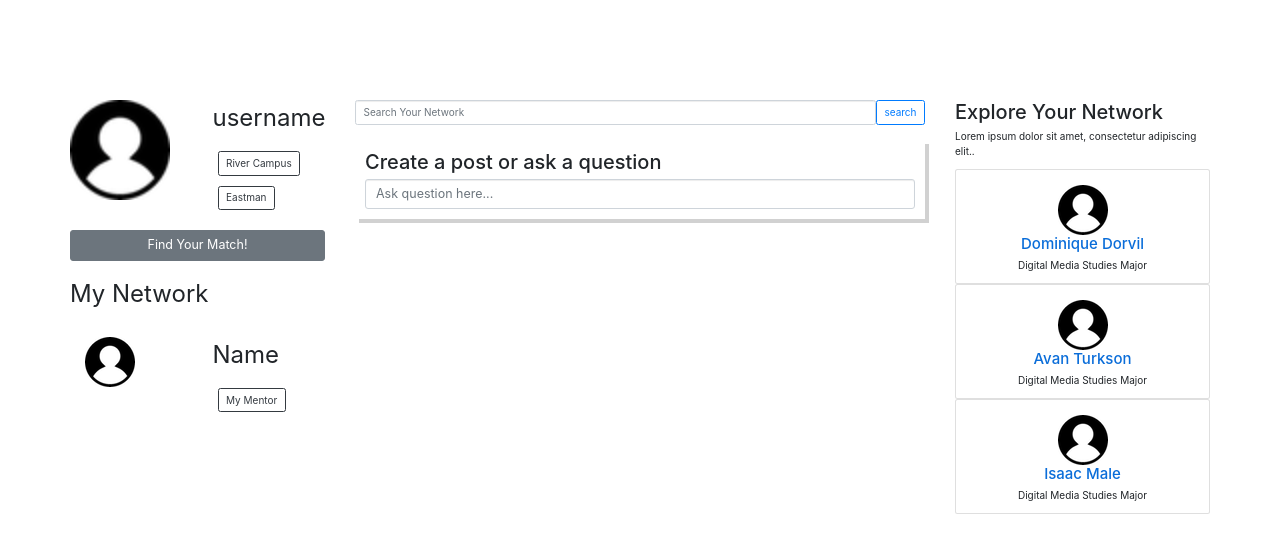
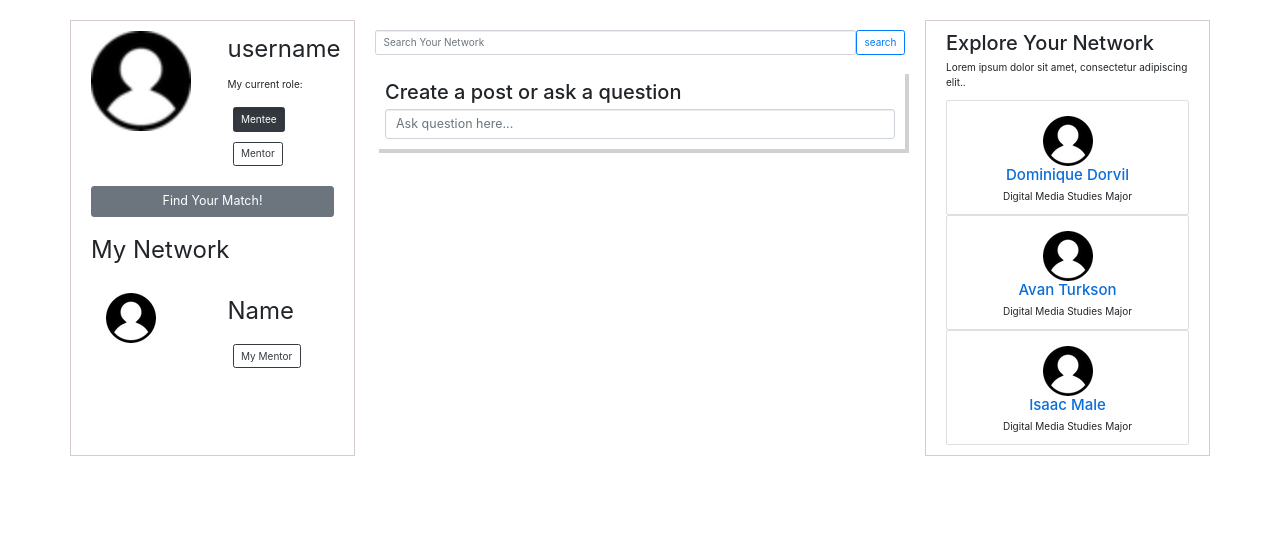
Before and after one commit to Jaddy1/URMentor, a Flask app: page /menteeMain in a window 1280 px wide. Shown: the top 553 px of the page. Run offline with Flask 2, Linux system fonts and the light colour scheme; some libraries are stand-ins or nearby versions.

Commit message:
main page style

```diff
--- /dev/null
+++ b/static/styles/mainstyles.css
@@ -0,0 +1,8 @@
+.column.side{
+    border: 1px solid rgb(214, 202, 202);
+    padding: 10px 20px;
+}
+
+.column.middle{
+    padding: 10px 20px;
+}
--- a/static/styles/styles.css
+++ b/static/styles/styles.css
@@ -30,9 +30,6 @@ section{
     padding: 5px 10px;
 }
 
-#interest>btn{
-}
-
 #interest>row{
     margin: 10px 10px;
 }
--- a/templates/menteeMain.html
+++ b/templates/menteeMain.html
@@ -5,18 +5,19 @@
 {% block head %}
   {{ super() }}
    <link rel="stylesheet" type="text/css" href="{{ url_for('static',filename='styles/choices.css') }}">
+   <link rel="stylesheet" type="text/css" href="{{ url_for('static',filename='styles/mainstyles.css') }}">
 {% endblock %}
+
 
 {% block page_content %}
 
-
-  <body style="padding-top: 100px;">
+  <body style="padding-top: 20px;">
 
     <div class="row">
   <div class="column side">
 
     <!-- <p>Lorem ipsum dolor sit amet, consectetur adipiscing elit..</p> -->
-    <div class="side-container" style="padding-right: 30px;">
+    <div class="side-container">
       <div class="row">
 
 
@@ -28,10 +29,11 @@
 
                <p style="font-size: 24px;">username</p>
 
+               <p>My current role:</p>
               <div class="d-flex flex-wrap">
 
-              <div class="p-2 bd-highlight"><button type="button" class="btn btn-outline-dark">River Campus</button></div>
-              <div class="p-2 bd-highlight"><button type="button" class="btn btn-outline-dark">Eastman</button></div>
+              <div class="p-2 bd-highlight"><button type="button" class="btn btn-outline-dark active">Mentee</button></div>
+              <div class="p-2 bd-highlight"><button type="button" class="btn btn-outline-dark">Mentor</button></div>
             </div>
           </div>
           </div>
@@ -86,7 +88,7 @@
 
 
 
-  <div class="column side" style="padding-left: 30px;" >
+  <div class="column side">
     <h2>Explore Your Network</h2>
     <p>Lorem ipsum dolor sit amet, consectetur adipiscing elit..</p>
 
```
